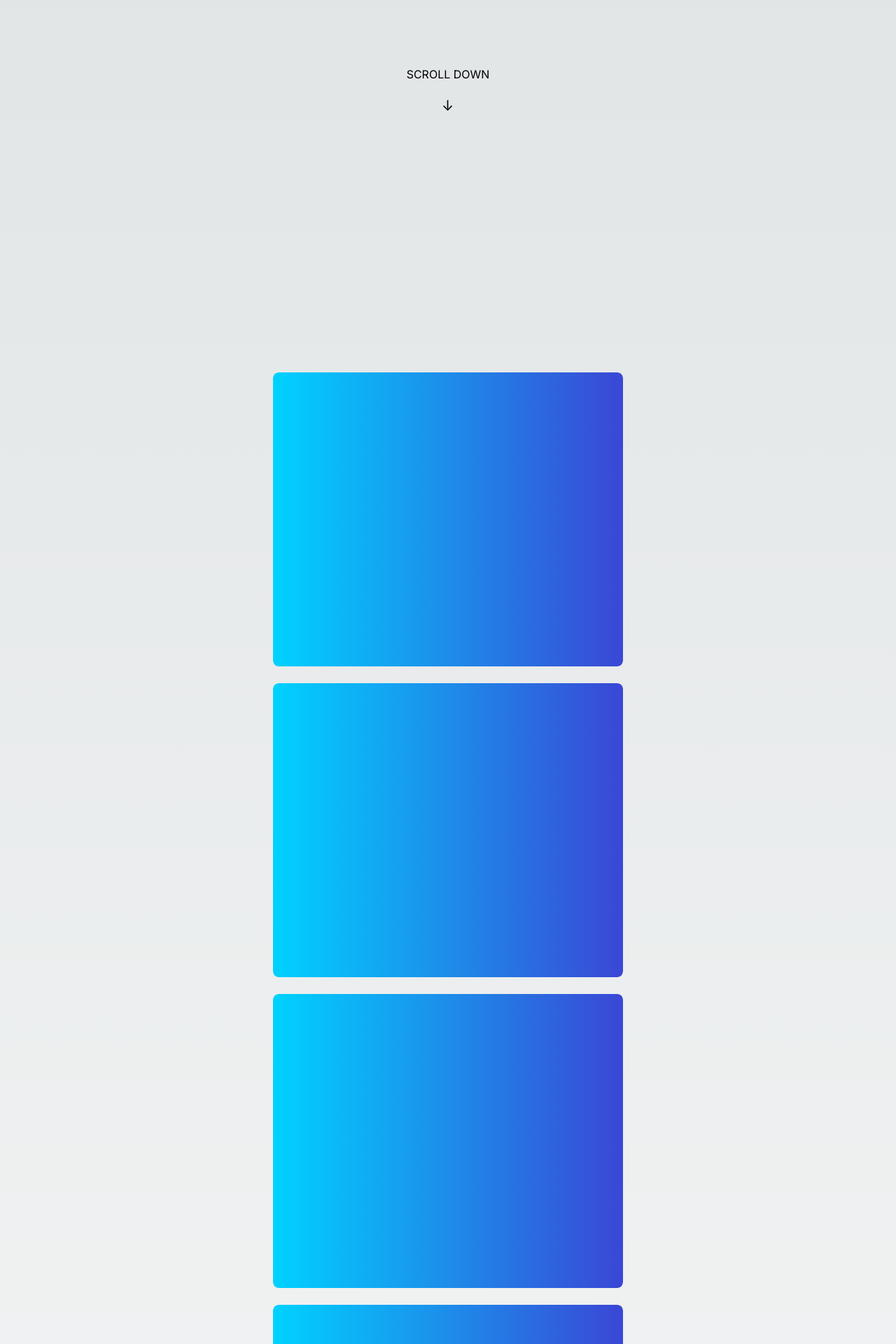
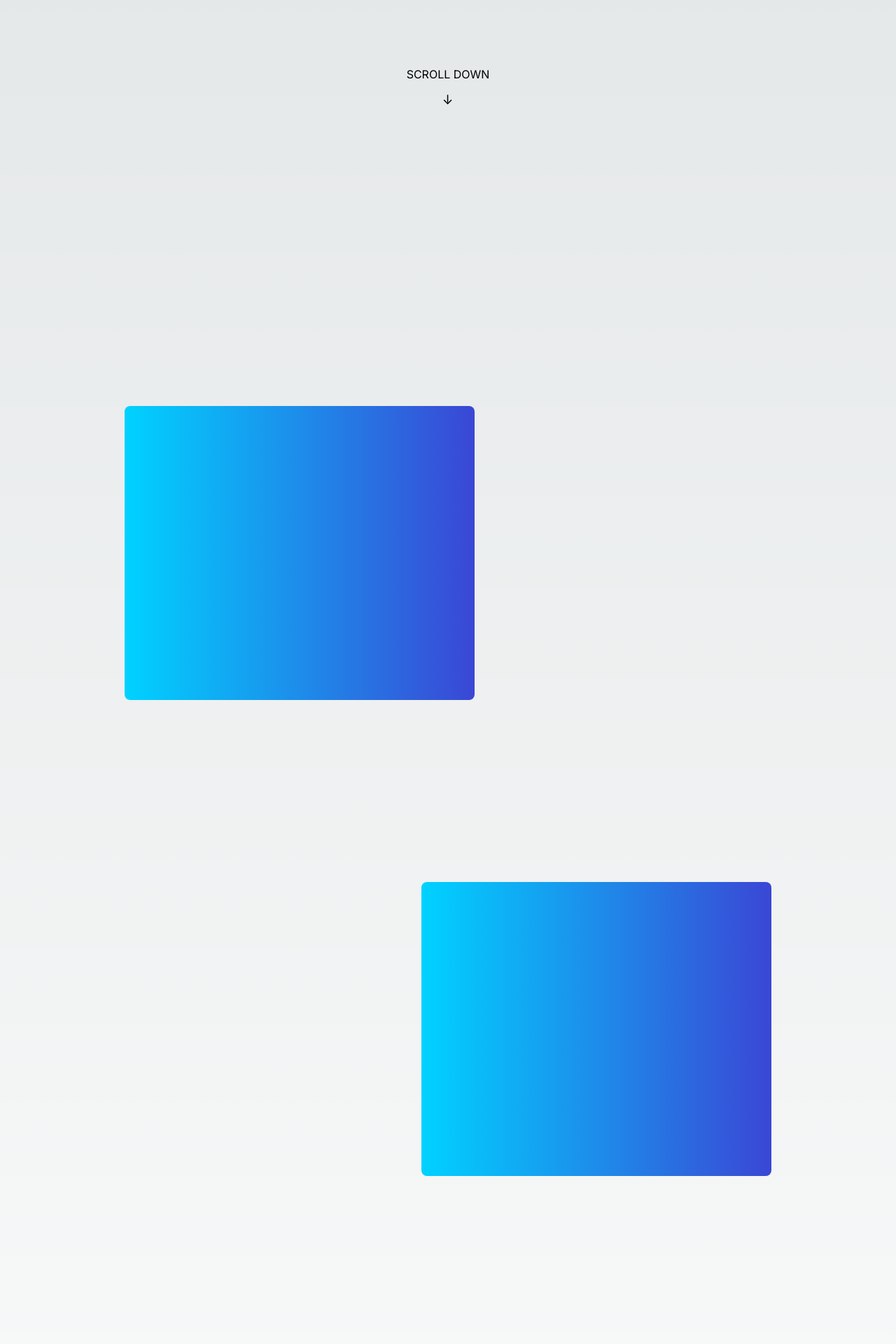
Before and after one commit to allforthe64/threeJS-parallaxTest, a Next.js app: page /categories in a window 1280 px wide. Shown: the part 1680-3600 px from the top of the page at 70% size. Built offline with nearby package versions, Linux system fonts and the light colour scheme.

Commit message:
FINALLY got some cool animations going :p Cards are now sliding in from left and right of containers. Saved code necessary for floating arrow incase we'd like to use it at another point

```diff
--- a/src/app/categories/components/Categories.tsx
+++ b/src/app/categories/components/Categories.tsx
@@ -3,25 +3,6 @@ import { motion, MotionProps } from "framer-motion";
 
 
 import "../styles.css";
-
-const animation: MotionProps = {
-  variants: {
-    hidden: { opacity: 0 },
-    visible: { opacity: 1 },
-    slideStart: { clipPath: "inset(0 100% 0 0 round 8px)" },
-    slideEnd: { clipPath: "inset(0 0% 0 0 round 8px)" }
-  },
-  initial: ["hidden", "slideStart"],
-  whileInView: ["visible", "slideEnd"],
-  exit: ["hidden", "slideStart"],
-  viewport: {
-    amount: 0.4
-    // once: true
-  },
-  onViewportEnter: () => console.log("enter"),
-  onViewportLeave: () => console.log("leave"),
-  transition: { type: "spring", duration: 1, bounce: 0 }
-};
 
 const messageAnimation: MotionProps = {
   initial: { y: -64 },
@@ -38,12 +19,13 @@ const arrowAnimation: MotionProps = {
     // repeat: Infinity,
     repeatType: "mirror",
     duration: 1.5
-  }
+  },
+  onViewportEnter: () => console.log('arrow has entered')
 };
 
 export default function Categories() {
   return (
-    <div className="container">
+    <div className="container pb-[400px]">
       <h1>Scroll Triggered animation (whileInView)</h1>
       <div className="scroll-down__wrapper">
         <motion.div {...messageAnimation} className="scroll-down__message">
@@ -53,10 +35,16 @@ export default function Categories() {
           </motion.div>
         </motion.div>
       </div>
-      <div className="motion__wrapper">
-        {Array.from(Array(8).keys()).map((i) => (
-                <motion.div {...animation} key={i} className="motion-box"/>
-        ))}
+      <div className="space-y-[100px] flex flex-col items-center">
+        <div className="flex justify-start w-full">
+            <motion.div className="motion-box my-20" initial={{opacity: 0, x: -50}} whileInView={{opacity: 1, x: 50}} viewport={{amount: 0.4}}></motion.div>
+        </div>
+        <div className="flex justify-end w-full">
+            <motion.div className="motion-box my-20" initial={{opacity: 0, x: 50}} whileInView={{opacity: 1, x: -50}} viewport={{amount: 0.4}}></motion.div>
+        </div>
+        <div className="flex justify-start w-full">
+            <motion.div className="motion-box my-20" initial={{opacity: 0, x: 50}} whileInView={{opacity: 1, x: 50}} viewport={{amount: 0.4}}></motion.div>
+        </div>
       </div>
     </div>
   );
--- a/src/app/categories/page.tsx
+++ b/src/app/categories/page.tsx
@@ -7,7 +7,9 @@ export default function page(){
     <div>
       <p className='text-white text-2xl font-bold py-20 text-center'>Scroll down</p>
       <SlideHeader />
-      <Categories />
+      <div className="flex justify-center">
+        <Categories />
+      </div>
     </div>
   )
 }
--- a/src/app/categories/styles.css
+++ b/src/app/categories/styles.css
@@ -46,9 +46,7 @@ h2 {
 }
 
 .container {
-  margin: 0 auto;
-  padding: 0 16px;
-  max-width: 1080px;
+  max-width: 80%;
 }
 
 .scroll-down__wrapper {
```
